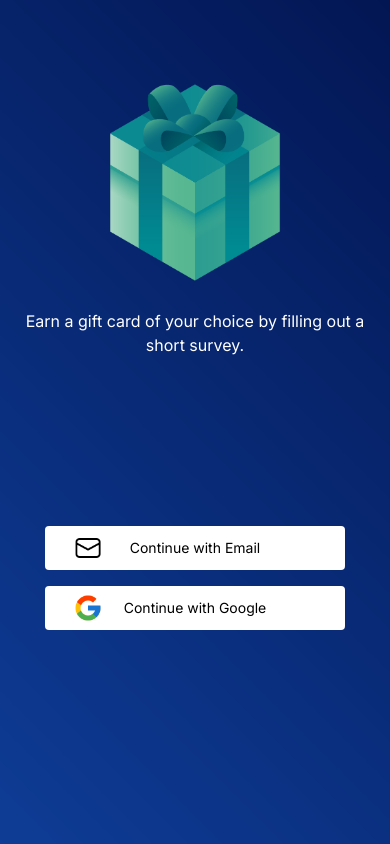
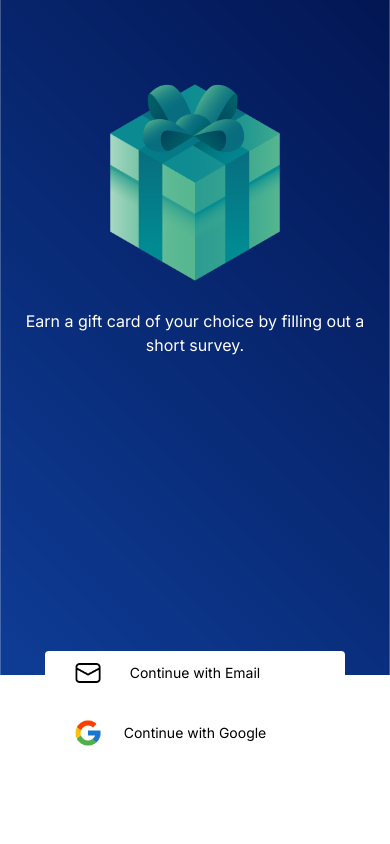
Before and after one commit to Reactongraph/mplus-survey, a Next.js app: page / in a window 390 px wide. Built offline with nearby package versions, Linux system fonts and the light colour scheme; no server answers.

Commit message:
Ui fixes for mobile scroll

```diff
--- a/src/app/join/page.tsx
+++ b/src/app/join/page.tsx
@@ -17,7 +17,7 @@ const Join = ({ login, isLoading }: any) => {
     login(email);
   };
   return (
-    <div className='bg-blue2 min-h-screen p-8'>
+    <div className='bg-blue2 p-8' style={{ minHeight: '90svh' }}>
       <VerticalApart height='90vh'>
         <div>
           <div className='relative text-center font-semibold mb-8'>
--- a/src/components/Common/GradientCard.tsx
+++ b/src/components/Common/GradientCard.tsx
@@ -18,8 +18,11 @@ const GradientCard = ({
   enableImageBackground = false
 }: GradientCardPropType) => {
   return (
-    <div className='bg-gradient-to-br from-blue6 to-blue7 min-h-screen w-full py-10 px-4 md:px-8'>
-      <VerticalApart height='600px'>
+    <div
+      className='bg-gradient-to-br from-blue6 to-blue7 w-full py-10 px-4 md:px-8'
+      style={{ height: '80svh' }}
+    >
+      <VerticalApart height='80svh'>
         <div>
           {image && (
             <div className='flex justify-center'>
--- a/src/components/Common/WelcomeCard.tsx
+++ b/src/components/Common/WelcomeCard.tsx
@@ -10,8 +10,11 @@ export default function WelcomeCard({
   subTitle: string;
 }) {
   return (
-    <div className='p-5 pt-20 flex min-h-screen flex-col items-center bg-landingPrimary bg-cover bg-center bg-no-repeat landingPrimary'>
-      <VerticalApart height='550px'>
+    <div
+      className='p-5 pt-20 flex flex-col items-center bg-landingPrimary bg-cover bg-center bg-no-repeat landingPrimary'
+      style={{ height: '80svh' }}
+    >
+      <VerticalApart height='80svh'>
         <div>
           <div className='flex justify-center items-center'>
             <Image src='/images/giftbox.png' alt='giftbox' height={180} width={180} />
--- a/src/components/Form/MultiSelectForm.tsx
+++ b/src/components/Form/MultiSelectForm.tsx
@@ -58,7 +58,7 @@ const MultiSelectForm = ({
     // eslint-disable-next-line react-hooks/exhaustive-deps
   }, [response]);
   return (
-    <VerticalApart height='500px'>
+    <VerticalApart height='80svh'>
       <div>
         <FormQuestion text={question} />
         <OptionList>
--- a/src/components/Form/SingleSelectForm.tsx
+++ b/src/components/Form/SingleSelectForm.tsx
@@ -46,7 +46,7 @@ const SingleSelectForm = ({
     // eslint-disable-next-line react-hooks/exhaustive-deps
   }, [response]);
   return (
-    <VerticalApart height='500px'>
+    <VerticalApart height='80svh'>
       <div>
         <FormQuestion text={question} />
         <OptionList>
```
